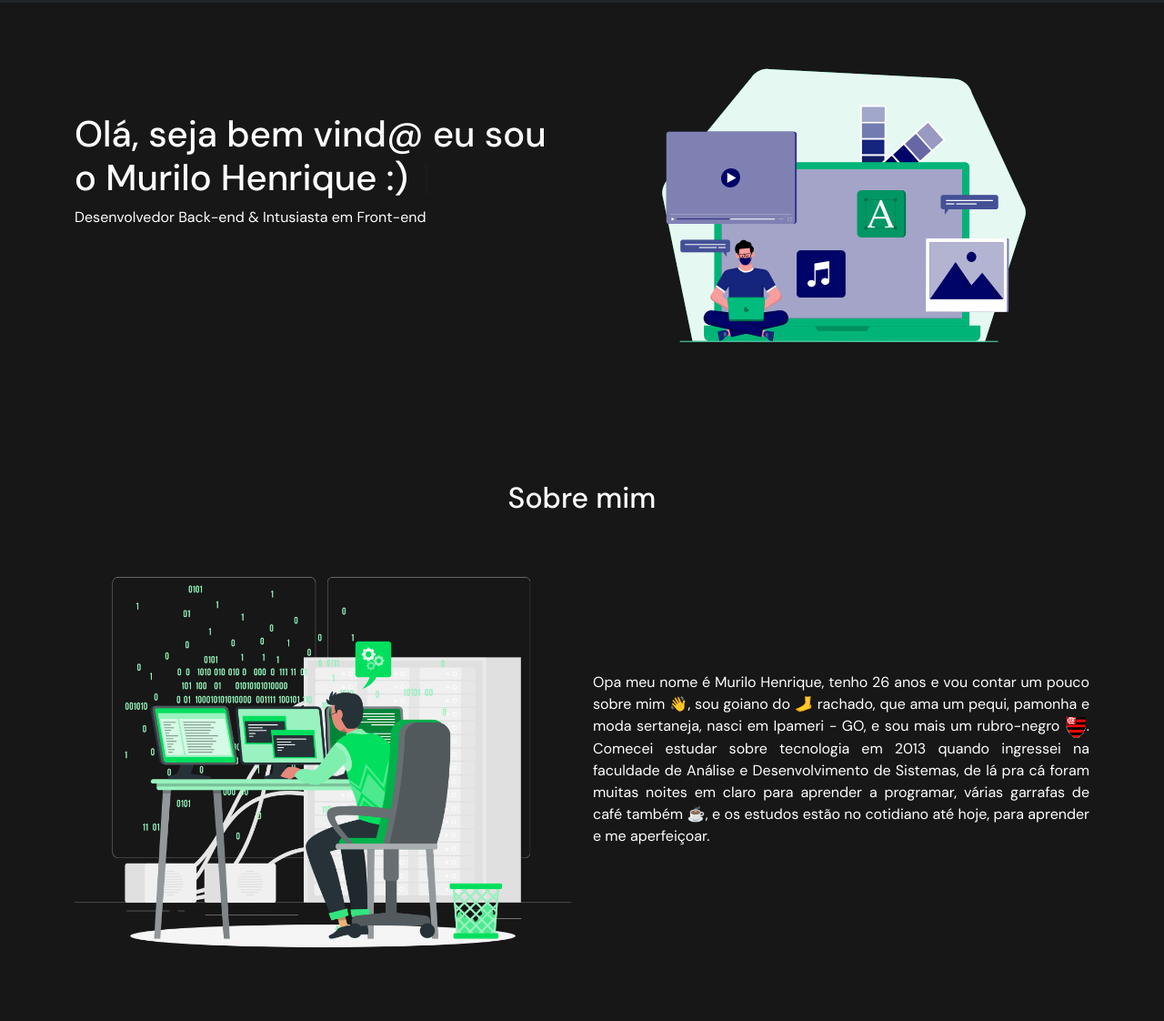
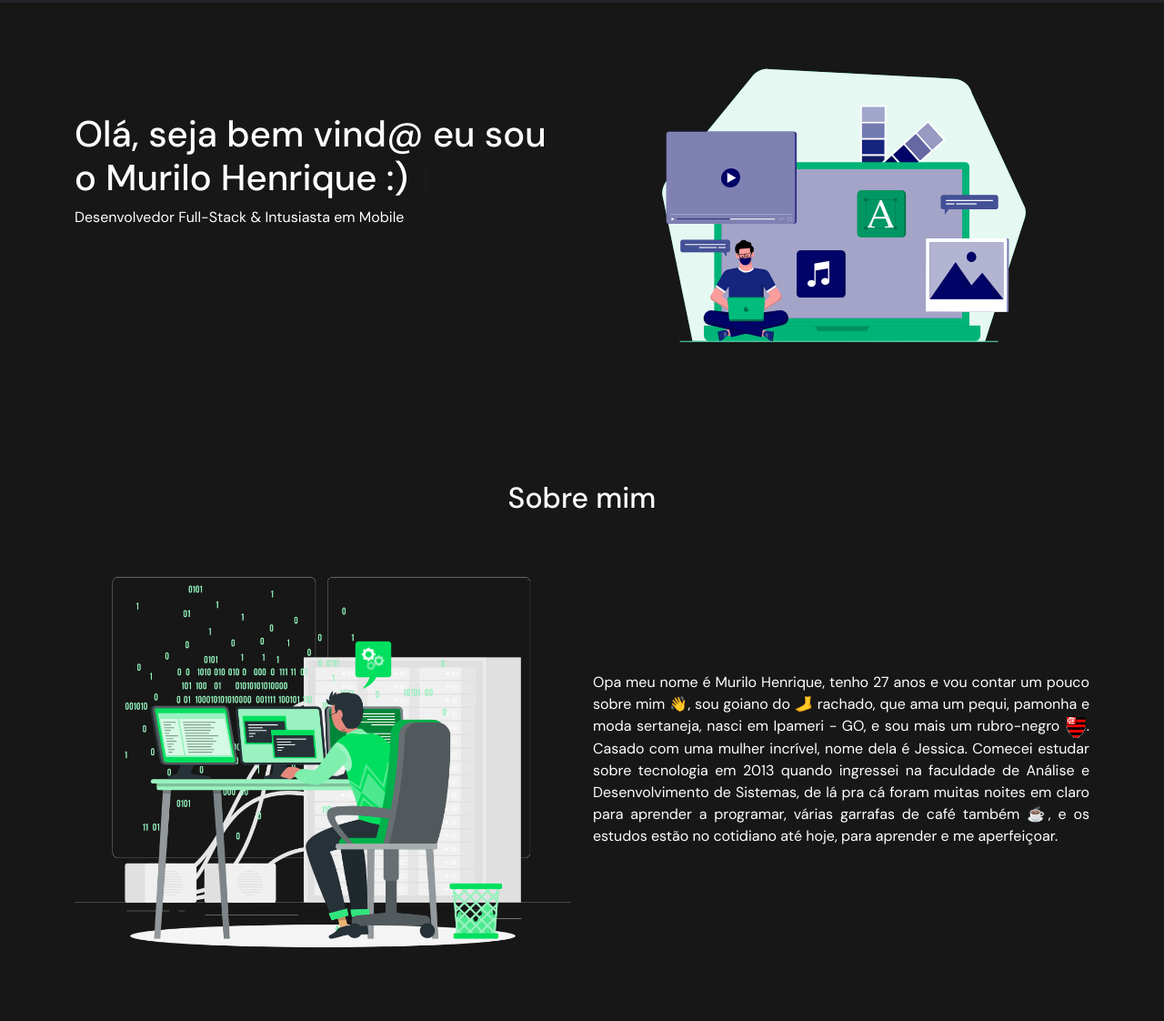
Before and after one commit to murilohenrique25/projeto-repositorio, a plain HTML site: page index.html in a window 1280 px wide. Shown: the part 53-1175 px from the top of the page at 91% size. Drawn offline with nearby package versions, Linux system fonts and the light colour scheme.

Commit message:
Update index.html
Atualizando informações

```diff
--- a/index.html
+++ b/index.html
@@ -96,7 +96,7 @@
           Olá, seja bem vind@ eu sou o Murilo Henrique :)
         </h2>
         <p>
-          Desenvolvedor Back-end & Intusiasta em Front-end
+          Desenvolvedor Full-Stack & Intusiasta em Mobile
         </p>
       </div>
 
@@ -113,9 +113,10 @@
       </div>
       <div class="col-md-6 col-sm-12">
         <p class="descripton-about-me">
-          Opa meu nome é Murilo Henrique, tenho 26 anos e vou contar um pouco sobre mim 👋,
+          Opa meu nome é Murilo Henrique, tenho 27 anos e vou contar um pouco sobre mim 👋,
           sou goiano do 🦶 rachado, que ama um pequi, pamonha e moda sertaneja,
           nasci em Ipameri - GO, e sou mais um rubro-negro <img src="img/flamengo.png" alt="Flamengo">.
+          Casado com uma mulher incrível, nome dela é Jessica.
           Comecei estudar sobre tecnologia em 2013 quando ingressei na faculdade de Análise e Desenvolvimento de
           Sistemas, de
           lá pra cá foram muitas noites em claro
```
